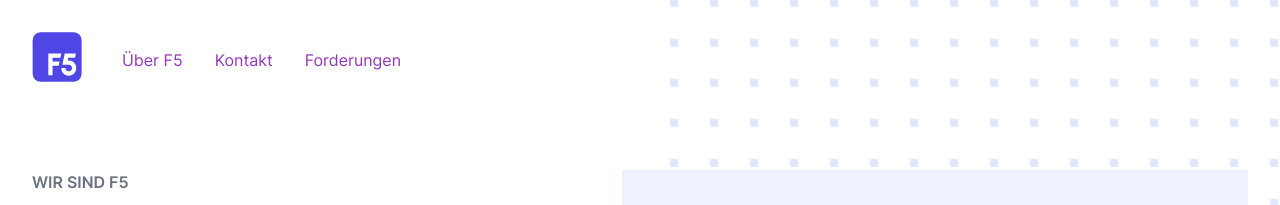
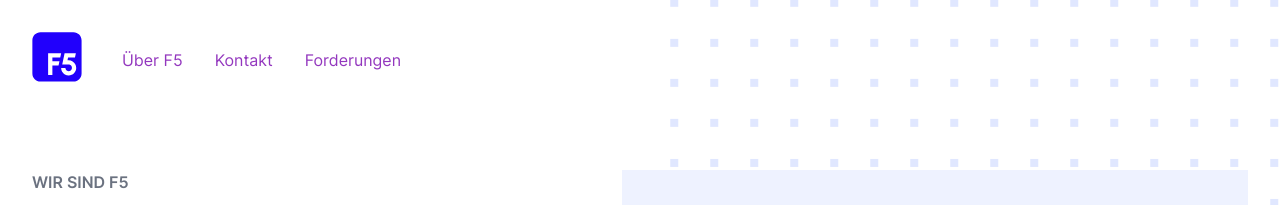
Before and after one commit to okfde/buendnis-f5, a Jekyll site: the page built from index.html, in a window 1280 px wide. Shown: the top 205 px of the page. Built offline with Jekyll 4.4.1, drawn with Linux system fonts in a browser that asks for light colours.

Commit message:
Update nav.html

```diff
--- a/_includes/nav.html
+++ b/_includes/nav.html
@@ -1,5 +1,5 @@
 <div id="nav">
-    <a href="/" title="F5 Logo"><img src="{{ site.baseurl }}/assets/images/logo.svg" width="50px" height="auto"></a>
+    <a href="/" title="F5 Logo"><img src="{{ site.baseurl }}/assets/images/Icon_Color.svg" width="50px" height="auto"></a>
     <nav>
         <ul>
             <li class="hide-mobile"><a href="{{ site.baseurl }}/#uberf5">Über F5</a></li>
```
